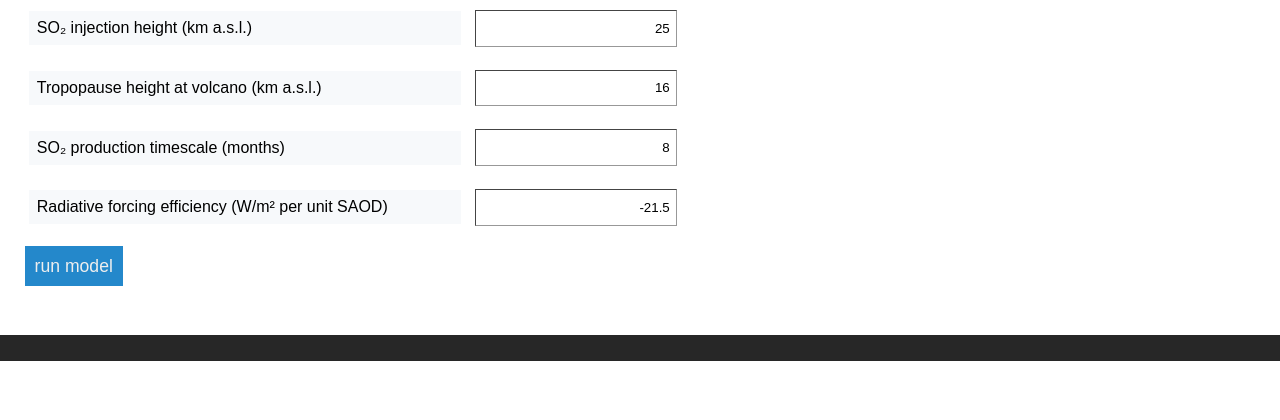
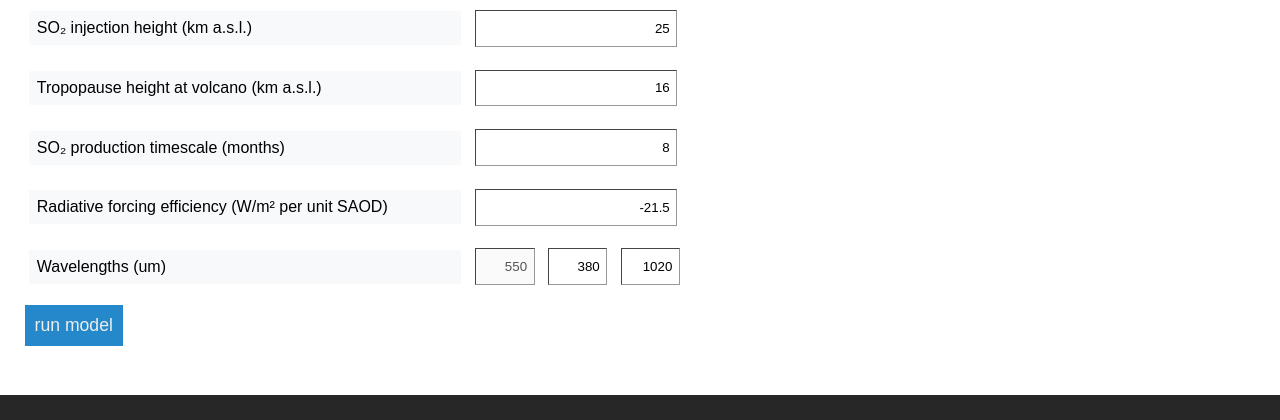
Before and after one commit to cemac/volc2clim, a Flask app: page / in a window 1280 px wide. Shown: the part 914-1334 px from the top of the page. Before the commit the page ends 1275 px from the top, so only its background shows below. Run offline with Flask 2, Linux system fonts and the light colour scheme; some libraries are stand-ins or nearby versions.

Commit message:
Add wavelength inputs to web page
550 is always set, allow two others to be input

```diff
--- a/static/css/home.css
+++ b/static/css/home.css
@@ -27,6 +27,13 @@
 
 .input_value {
   min-width: 14em;
+  padding: 0.5em;
+  margin: 0.5em;
+  text-align: right;
+}
+
+.input_value_small {
+  max-width: 3.3em;
   padding: 0.5em;
   margin: 0.5em;
   text-align: right;
--- a/static/js/home.js
+++ b/static/js/home.js
@@ -37,6 +37,10 @@ var input_els = {
   'so2_timescale_error': document.getElementById('so2_timescale_input_error'),
   'rad_eff': document.getElementById('rad_eff_input_value'),
   'rad_eff_error': document.getElementById('rad_eff_input_error'),
+  'wavelengths1': document.getElementById('wavelengths1_input_value'),
+  'wavelengths2': document.getElementById('wavelengths2_input_value'),
+  'wavelengths3': document.getElementById('wavelengths3_input_value'),
+  'wavelengths_error': document.getElementById('wavelengths_input_error'),
   'run_button': document.getElementById('run_model_button'),
   'run_button_display': null,
   'csv_download_button': document.getElementById('csv_download_button'),
@@ -307,6 +311,46 @@ function validate_text_input() {
     rad_eff_error_el.innerHTML = check_value['message'];
     rad_eff_error_el.style.display = 'inline';
     rad_eff_el.style.borderColor = input_border_err;
+  };
+
+
+
+  /* wavelengths ... get values: */
+  var wavelengths_els = [
+    input_els['wavelengths1'], input_els['wavelengths2'],
+    input_els['wavelengths3']
+  ];
+  var wavelengths_values = [
+    input_els['wavelengths1'].value, input_els['wavelengths2'].value,
+    input_els['wavelengths3'].value
+  ];
+  /* error element: */
+  var wavelengths_error_el = input_els['wavelengths_error'];
+  wavelengths_error_el.innerHTML = '';
+  /* check values: */
+  var wavelengths = [];
+  for (var i = 0; i < wavelengths_els.length; i++) {
+    var check_value = check_numeric(
+      'Wavelength', wavelengths_values[i], 1, 5000
+    );
+    /* if o.k., store value: */
+    if (check_value['status'] == true) {
+      wavelengths.push(parseFloat(wavelengths_values[i]));
+      wavelengths_error_el.style.display = 'none';
+      wavelengths_els[i].style.borderColor = input_border_ok;
+    } else {
+      /* not o.k.: */
+      model_params_ok = false;
+      wavelengths_error_el.innerHTML = check_value['message'];
+      wavelengths_error_el.style.display = 'inline';
+      wavelengths_els[i].style.borderColor = input_border_err;
+      break;
+    };
+  };
+  /* if all wavelengths are o.k.: */
+  if (model_params_ok == true) {
+    /* store the values: */
+    model_params['wavelengths'] = wavelengths;
   };
   /* if parameters o.k., enable button: */
   if (model_params_ok == true) {
--- a/templates/home.html.j2
+++ b/templates/home.html.j2
@@ -187,6 +187,35 @@
           <div id="rad_eff_input_error"
                class="input_error">
           </div>
+          <div id="wavelengths_input"
+               class="content_model_input flex_row_wrap">
+            <label id="wavelengths_input_label"
+                   class="input_label">
+              Wavelengths (um)
+            </label>
+            <input id="wavelengths1_input_value"
+                   class="input_text input_value_small"
+                   type="text"
+                   maxlength="4"
+                   name="wavelengths1"
+                   value="550"
+                   disabled>
+            <input id="wavelengths2_input_value"
+                   class="input_text input_value_small"
+                   type="text"
+                   maxlength="4"
+                   name="wavelengths2"
+                   value="380">
+            <input id="wavelengths3_input_value"
+                   class="input_text input_value_small"
+                   type="text"
+                   maxlength="4"
+                   name="wavelengths3"
+                   value="1020">
+          </div>
+          <div id="wavelengths_input_error"
+               class="input_error">
+          </div>
           <div id="run_model"
                 class="content_input flex_row">
             <button id="run_model_button"
```
